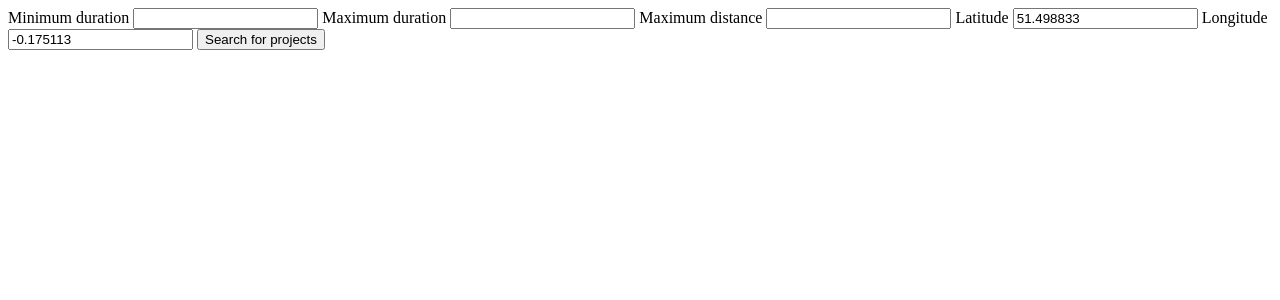
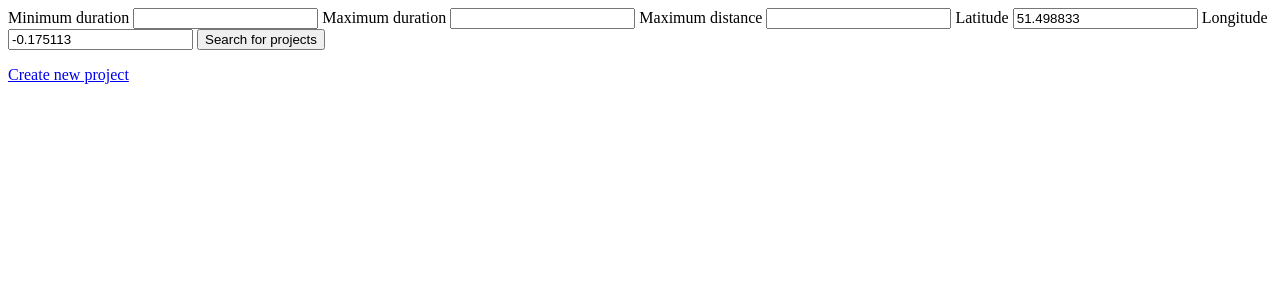
Before and after one commit to webapps-group-28/volunteer-find, a Django app: page / in a window 1280 px wide. Shown: the top 300 px of the page. Run offline with Django 3.2, Linux system fonts and the light colour scheme; data that the repository does not hold is empty.

Commit message:
Added link to project creation page on search page

```diff
--- a/projects/templates/projects/search.html
+++ b/projects/templates/projects/search.html
@@ -15,6 +15,7 @@
       <input type="number" name="longitude" value="{{ longitude }}" step="0.000001">
       <input type="submit" value="Search for projects">
     </form>
+    <p><a href="/projects/create/">Create new project</a></p>
     {% for project in projects %}
     <h1>{{ project.title }}</h1>
     <p>{{ project.description }}</p>
```
